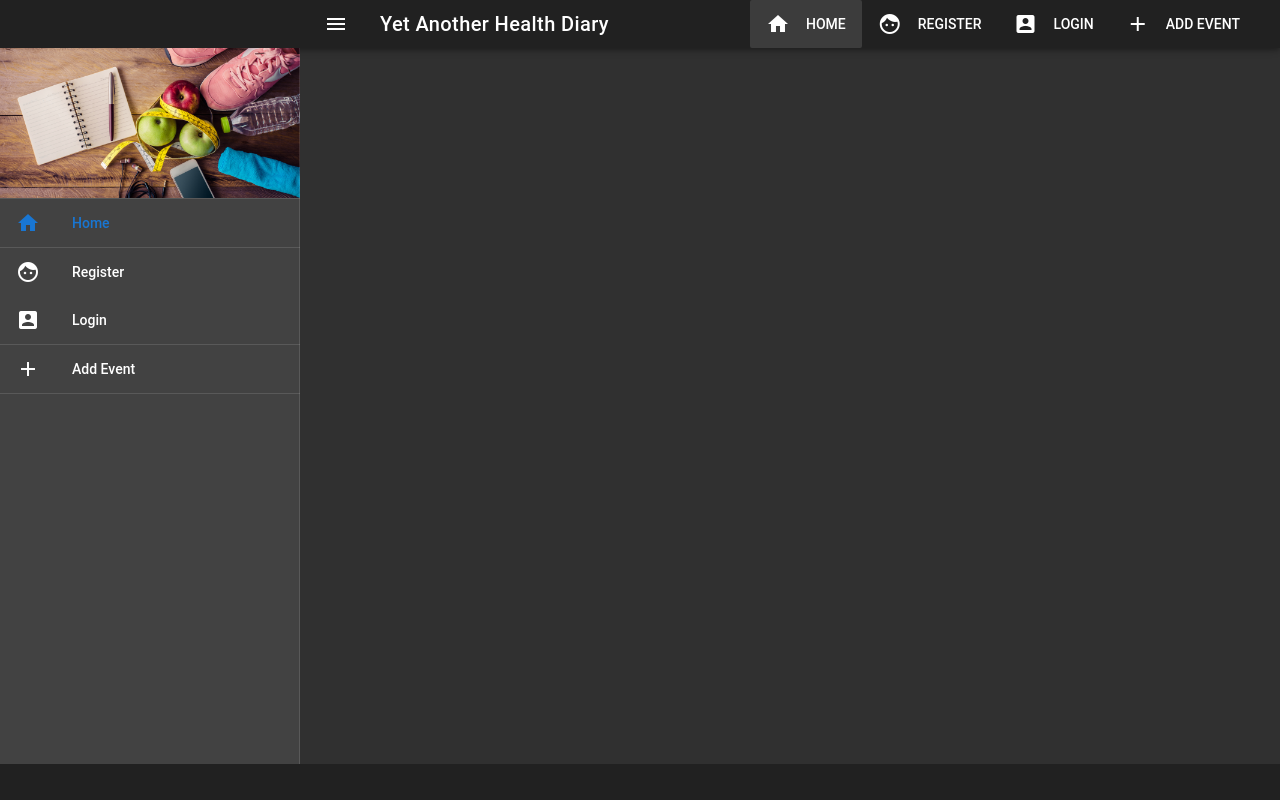
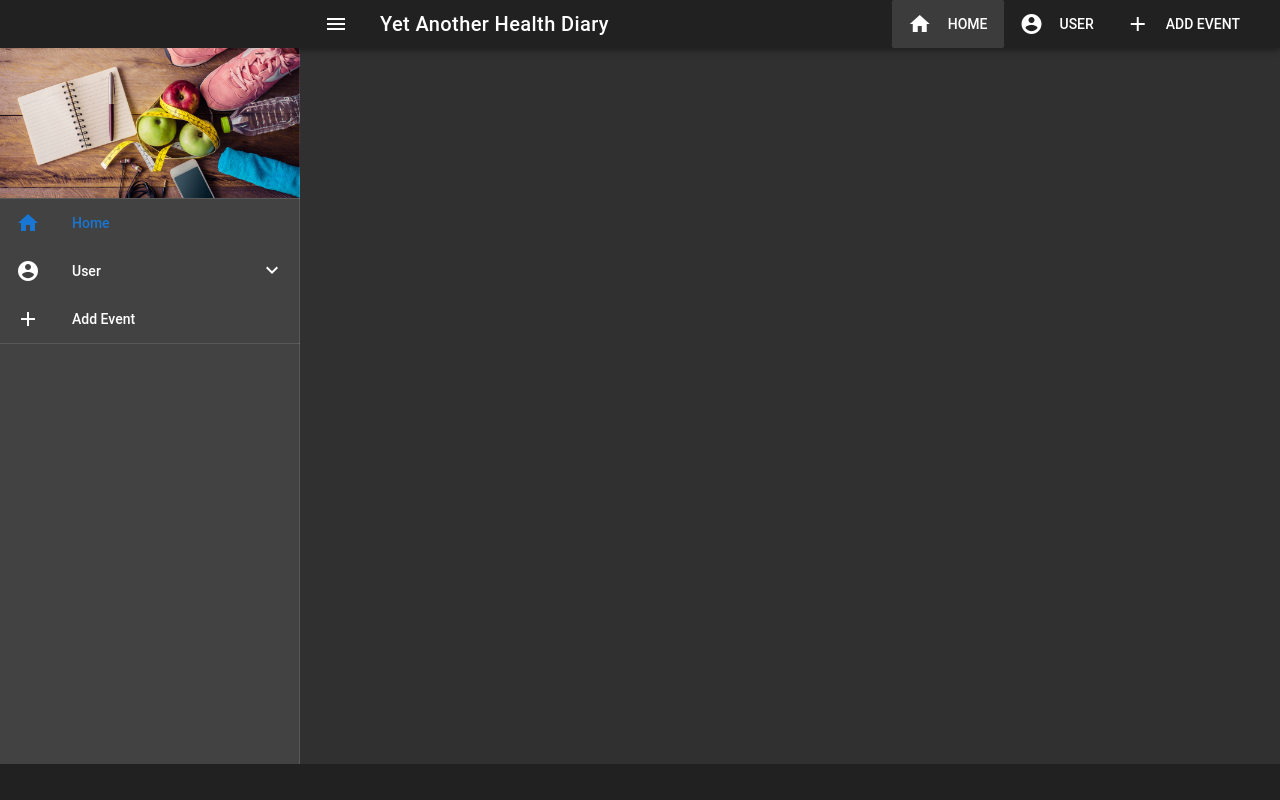
Before and after one commit to serg-kotenok/vuetify.app, a Vue app: page /#/ in a window 1280 px wide. Built offline with nearby package versions, Linux system fonts and the light colour scheme.

Commit message:
Navigation done

```diff
--- a/src/components/Navbar.vue
+++ b/src/components/Navbar.vue
@@ -5,39 +5,43 @@
     <v-navigation-drawer app clipped v-model="showDrawer">
       <!-- Заголовок с клипартом -->
       <v-img :aspect-ratio="2/1" src="/static/navigation-drawer-top.jpg">
-<!--
-        <v-layout pa-2 column fill-height class="lightbox">
-        <v-spacer></v-spacer>
-          <v-flex shrink>
-            <div class="subheading blue--text font-weight-bold shades--text">Author: Sergey Kotenok</div>
-            <div class="body-1 green--text font-weight-bold">mailto: serg.kotenok@gmail.com</div>
-          </v-flex>
-        </v-layout>
--->
       </v-img>
       <!-- Опции меню -->
       <v-list subheader>
         <!-- Разделитель начальный -->
         <v-divider></v-divider>
         <!-- Пункты меню -->
-        <v-list-tile
-          v-if="link.text !== undefined"
-          v-for="(link, index) in links"
+        <div v-for="(link, index) in links"
              v-bind:key="index"
-          v-bind:to="link.href"
         >
-
+          <!-- Разделитель -->
+          <v-divider v-if="link.text === undefined"></v-divider>
+          <!-- Пункт меню обычный -->
+          <v-list-tile v-else-if="link.href !== undefined" v-bind:to="link.href">
             <v-list-tile-action>
               <v-icon>{{ link.icon }}</v-icon>
             </v-list-tile-action>
-
             <v-list-tile-content>
               <v-list-tile-title v-text="link.text"></v-list-tile-title>
             </v-list-tile-content>
-
           </v-list-tile>
-        <!-- Разделитель -->
-        <v-divider v-else></v-divider>
+          <!-- Меню с выпадением -->
+          <v-list-group v-else-if="link.sub_links !== undefined" v-bind:prepend-icon="link.icon">
+            <template v-slot:activator>
+              <v-list-tile>
+                <v-list-tile-title>{{ link.text }}</v-list-tile-title>
+              </v-list-tile>
+            </template>
+            <v-list-tile v-for="(sub_link, index) in link.sub_links" v-bind:key="index" v-bind:to="sub_link.href">
+              <v-list-tile-action>
+                <v-icon>{{ sub_link.icon }}</v-icon>
+              </v-list-tile-action>
+              <v-list-tile-content>
+                <v-list-tile-title v-text="sub_link.text"></v-list-tile-title>
+              </v-list-tile-content>
+            </v-list-tile>
+          </v-list-group>
+        </div>
         <!-- Разделитель оконечный -->
         <v-divider></v-divider>
       </v-list>
@@ -68,15 +72,20 @@
 <script>
 export default {
   name: 'Navbar',
-  data () {
+  data: () => {
     return {
       showDrawer: true,
       links: [
         { text: 'Home', icon: 'home', href: '/' },
-        { },
+        { text: 'User',
+          icon: 'account_circle',
+          sub_links: [
             { text: 'Register', icon: 'face', href: '/register' },
             { text: 'Login', icon: 'account_box', href: '/login' },
-        { },
+            { text: 'Settings', icon: 'settings', href: '/settings' },
+            { text: 'Exit', icon: 'exit_to_app', href: '/logoff' }
+          ]
+        },
         { text: 'Add Event', icon: 'add', href: '/add' }
       ]
     }
```
Lines whose indentation alone changed are shown as unchanged.
